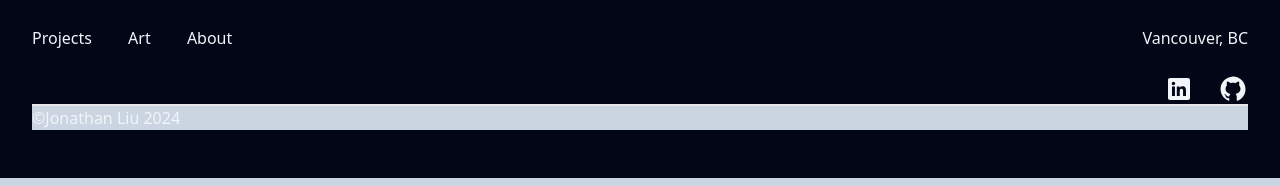
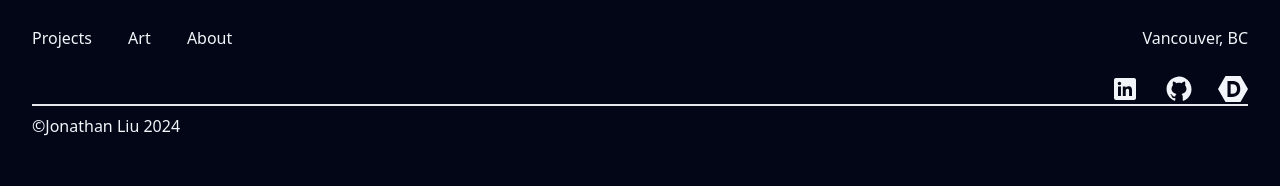
Before and after one commit to jwl0724/portfolio-site, a website: page index.html in a window 1280 px wide. Shown: the part 2118-2304 px from the top of the page. Drawn offline with nearby package versions, Linux system fonts and the light colour scheme.

Commit message:
finish footer template

```diff
--- a/templates/footerTemplate.html
+++ b/templates/footerTemplate.html
@@ -20,7 +20,13 @@
                 <path d="M10.9,2.1c-4.6,0.5-8.3,4.2-8.8,8.7c-0.5,4.7,2.2,8.9,6.3,10.5C8.7,21.4,9,21.2,9,20.8v-1.6c0,0-0.4,0.1-0.9,0.1 c-1.4,0-2-1.2-2.1-1.9c-0.1-0.4-0.3-0.7-0.6-1C5.1,16.3,5,16.3,5,16.2C5,16,5.3,16,5.4,16c0.6,0,1.1,0.7,1.3,1c0.5,0.8,1.1,1,1.4,1 c0.4,0,0.7-0.1,0.9-0.2c0.1-0.7,0.4-1.4,1-1.8c-2.3-0.5-4-1.8-4-4c0-1.1,0.5-2.2,1.2-3C7.1,8.8,7,8.3,7,7.6C7,7.2,7,6.6,7.3,6 c0,0,1.4,0,2.8,1.3C10.6,7.1,11.3,7,12,7s1.4,0.1,2,0.3C15.3,6,16.8,6,16.8,6C17,6.6,17,7.2,17,7.6c0,0.8-0.1,1.2-0.2,1.4 c0.7,0.8,1.2,1.8,1.2,3c0,2.2-1.7,3.5-4,4c0.6,0.5,1,1.4,1,2.3v2.6c0,0.3,0.3,0.6,0.7,0.5c3.7-1.5,6.3-5.1,6.3-9.3 C22,6.1,16.9,1.4,10.9,2.1z"></path>
             </svg>
         </a>
+        <!-- DevPost -->
+        <a href="https://devpost.com/jwl0724">
+            <svg xmlns="http://www.w3.org/2000/svg" width="30" height="30" viewBox="0 0 24 24">
+                <path fill="currentColor" d="M6.002 1.61L0 12.004L6.002 22.39h11.996L24 12.004L17.998 1.61zm1.593 4.084h3.947c3.605 0 6.276 1.695 6.276 6.31c0 4.436-3.21 6.302-6.456 6.302H7.595zm2.517 2.449v7.714h1.241c2.646 0 3.862-1.55 3.862-3.861c.009-2.569-1.096-3.853-3.767-3.853Z"/>
+            </svg>
+        </a>
     </div>
-    <div id="footerLine" class="border-b-2"></div>
-    <p class="bg-slate-300">©Jonathan Liu 2024</p>
+    <div id="footerLine" class="border-b-2 mt-6"></div>
+    <p class="text-xs mt-2">©Jonathan Liu 2024</p>
 </div>
```
